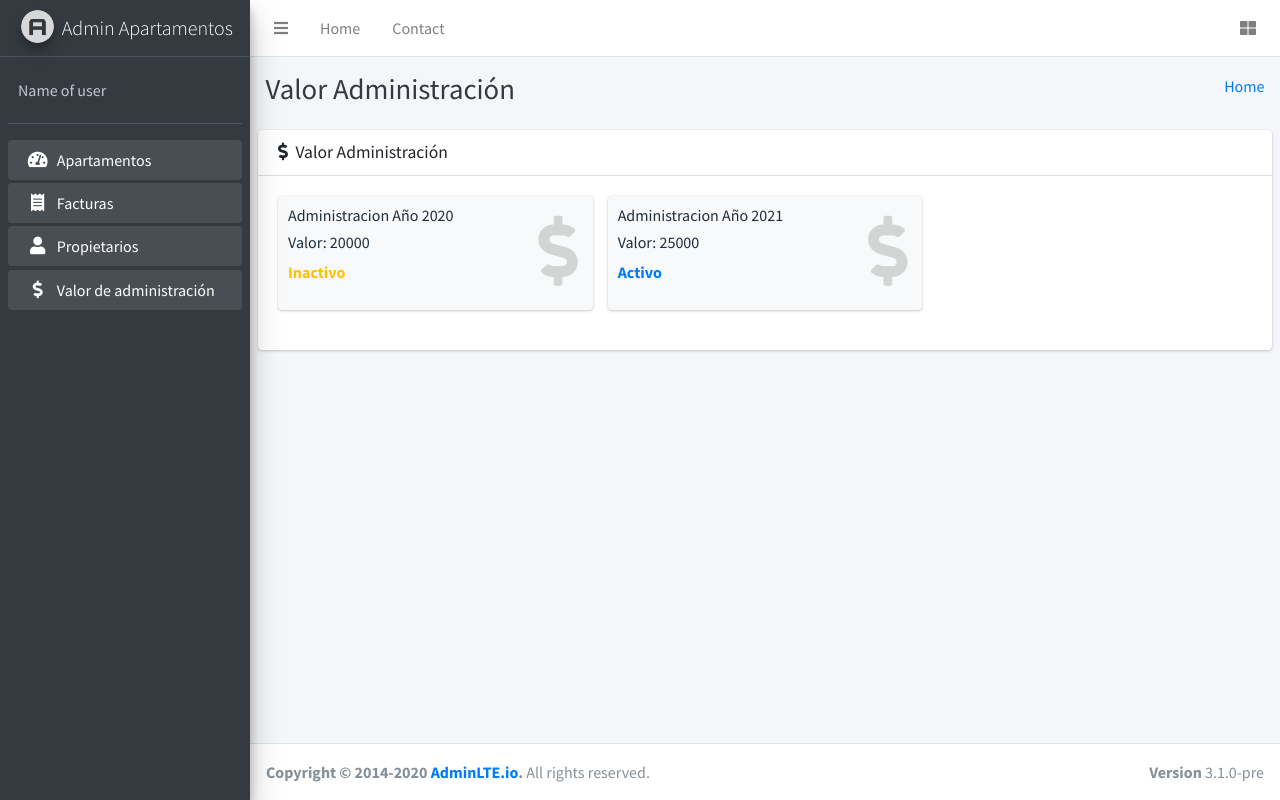
After one commit to hernanpk12/sistemaApartamentos, a PHP site: page /administracion.php in a window 1280 px wide. The commit adds this page. Run offline with PHP 8.4, Linux system fonts and the light colour scheme; data comes from the database, SQL or seed files in the repository; some libraries are stand-ins or nearby versions.

Commit message:
se finaliza el modulo de propietarios y valor de la administracion

```diff
--- /dev/null
+++ b/administracion.php
@@ -0,0 +1,113 @@
+<?php require_once('layouts/header.php')?>
+  <?php require_once('model/DB.php');
+
+    $db = new DB();
+    $db->conectarDB();
+    $sql = 'SELECT*FROM administracion';
+    $valor_Administracion = $db->getData($sql);
+    $sqlFecha = 'select DATEDIFF(now(),fecha_creacion) as fecha  FROM administracion where estado=1';
+    $fecha_activo = $db->getData($sqlFecha);
+    $activo=isset($fecha_activo[0]['fecha'])&&$fecha_activo[0]['fecha']>=365?1:0;
+
+  ?>
+  <!-- Content Wrapper. Contains page content -->
+  <div class="content-wrapper">
+    <div class="content-header">
+      <div class="container-fluid">
+        <div class="row mb-2">
+          <div class="col-sm-6">
+            <h1 class="m-0 text-dark">Valor Administración</h1>
+          </div><!-- /.col -->
+          <div class="col-sm-6">
+            <ol class="breadcrumb float-sm-right">
+              <li class="breadcrumb-item"><a href="#">Home</a></li>
+              <!-- <li class="breadcrumb-item active">Dashboard v1</li> -->
+            </ol>
+          </div><!-- /.col -->
+        </div><!-- /.row -->
+      </div><!-- /.container-fluid -->
+    </div>
+    <!-- /.content-header -->
+    <!-- Main content -->
+    <section class="content">
+
+    <div class="card">
+        <div class="card-header">
+            <h3 class="card-title">
+            <i class="fas fa-dollar-sign mr-1"></i>
+            Valor Administración
+            </h3>
+            <div class="card-tools">
+            <ul class="nav nav-pills ml-auto">
+                <li class="nav-item">
+                    <?php if($activo):?>
+                        <button class="btn btn-info" data-toggle="modal" data-target="#modal-add"><i class="fas fa-dollar-sign"></i> Actualizar Valor Administración</button>
+                    <?php endif;?>
+                </li>
+            </ul>
+            </div>
+        </div><!-- /.card-header -->
+        <div class="card-body">
+            <div class="row">
+                <?php foreach($valor_Administracion as $administracion):?>
+                    <div class="col-lg-4 col-6">
+                        <!-- small box -->
+                        <div class="small-box bg-light">
+                            <div class="inner">
+                                <p class="h4">Administracion Año <?php $año=explode('-',$administracion['fecha_creacion']);
+                                                                    echo($año[0]); ?></p>
+                                <p class="h4"> Valor: <?php echo($administracion['costo_administracion']) ?></p>
+                                <p>
+                                    <?php
+                                        if($administracion['estado']==0){
+                                            echo("<span class='text-warning font-weight-bold'>Inactivo</span><br>");
+                                        }else if($administracion['estado']==1){
+                                            echo("<span class='text-primary font-weight-bold'>Activo</span><br>");
+                                        }
+                                    ?>
+                                </p>
+                            </div>
+                            <div class="icon">
+                                <i class="fas fa-dollar-sign"></i>
+                            </div>
+                        </div>
+                    </div>
+                <?php endforeach;?>
+            </div>
+        </div><!-- /.card-body -->
+    </div>
+    </section>
+    <!-- /.content -->
+  </div>
+  <!-- /.content-wrapper -->
+
+  <?php require_once('layouts/footer.php');?>
+
+<div class="modal fade" id="modal-add">
+    <div class="modal-dialog ">
+        <div class="modal-content">
+            <div class="modal-header">
+                <h4 class="modal-title">Añadir Apartamento</h4>
+                <button type="button" class="close" data-dismiss="modal" aria-label="Close">
+                    <span aria-hidden="true">&times;</span>
+                </button>
+            </div>
+            <form action="controller/addAdministracion.php" method="POST">
+                <div class="modal-body">
+                    <div class="row">
+                        <div class="col-sm-12">
+                            <label for="cuotaInput" class="form-label">Nuevo valor de la cuota de administración:</label>
+                            <input type="number" class="form-control" id="cuotaInput" name="cuotaInput" min="<?php print_r(end($valor_Administracion)['costo_administracion'])?>" required>
+                        </div>
+                    </div>
+                </div>
+                <div class="modal-footer justify-content-between">
+                    <button type="button" class="btn btn-default" data-dismiss="modal">Cerrar</button>
+                    <button type="submit" class="btn btn-primary" name='add'>Guardar</button>
+                </div>
+            </form>
+        </div>
+        <!-- /.modal-content -->
+    </div>
+<!-- /.modal-dialog -->
+</div>
--- a/index.php
+++ b/index.php
@@ -48,9 +48,9 @@
               $db1=new Db();
               $db1->conectarDB();
               $id_apartment = $apartment['id_apartamento'];
-              $sql = "select P.email,P.nombre,A.id_apartamento,A.valor_cuota,A.numero_apartamento,A.numero_personas
+              $sql = "SELECT P.email,P.nombre,A.id_apartamento,A.valor_cuota,A.numero_apartamento,A.numero_personas
               ,f.id_factura,f.total,f.mora,f.fecha_creacion
-              from factura F inner join apartamentos A on A.id_apartamento=F.id_apartamento inner join apartamento_usuario AU on AU.id_apartamento=A.id_apartamento inner join propietarios P on P.id_usuario=AU.id_usuario where A.id_apartamento={$id_apartment}";
+              FROM factura F INNER JOIN apartamentos A ON A.id_apartamento=F.id_apartamento INNER JOIN apartamento_usuario AU ON AU.id_apartamento=A.id_apartamento INNER JOIN propietarios P ON P.id_usuario=AU.id_usuario where A.id_apartamento={$id_apartment}";
               $facturas = $db1->getData($sql);
               $jsonFacturas = json_encode ((array) $facturas);
               $jsonApartamentos = json_encode((array) $apartment);
@@ -105,7 +105,7 @@
           <div class="modal-body">
               <div class="row">
                 <div class="col-sm-12 col-md-6">
-                  <label for="cuotaInput" class="form-label">Numero del apartamento</label>
+                  <label for="numeroApartamentoInput" class="form-label">Numero del apartamento</label>
                   <input type="text" class="form-control" id="numeroApartamentoInput" name="numeroApartamento" required>
                 </div>
                 <div class="col-sm-12 col-md-6">
--- a/layouts/header.php
+++ b/layouts/header.php
@@ -107,7 +107,7 @@
             </a>
           </li>
           <li class="nav-item menu-open">
-            <a href="facturas.php" class="nav-link">
+            <a href="administracion.php" class="nav-link">
               <i class="nav-icon fas fa-dollar-sign"></i>
               <p>
                 Valor de administración
--- a/statics/js/index.js
+++ b/statics/js/index.js
@@ -45,8 +45,6 @@ const detailApartment= (apartments,billing)=>{
             </div>`;
             facturas.innerHTML+=template
     });
-    console.log(apartments);
-    console.log(billing);
     idApartamento.value=apartments.id_apartamento;
     cuota.value=apartments.valor_cuota;
     personas.value=apartments.numero_personas;
@@ -102,7 +100,7 @@ const detailPropietario=(apartments,propietario)=>{
                         <p>
                             ${estado}
                             <br>
-                            Habitado: <?php echo($apartment['numero_personas']);?> personas
+                            Habitado: ${element.numero_personas} personas
                             <br>
                             Cuota: <?php echo($apartment['valor_cuota']);?>$
                         </p>
@@ -110,7 +108,6 @@ const detailPropietario=(apartments,propietario)=>{
                         <div class="icon">
                         <i class="fas fa-building"></i>
                         </div>
-                        <a href="#" class="small-box-footer">mas información<i class="fas fa-arrow-circle-right"></i></a>
                     </div>
                 </div>`;
             sectionApartments.innerHTML+=template
@@ -118,8 +115,6 @@ const detailPropietario=(apartments,propietario)=>{
     btnNotificacion.onclick=(e)=>{
         let emailEnvio =document.getElementById('emailNotificacion');
         let nameEnvio =document.getElementById('name');
-        // console.log(emailEnvio);
-        // console.log(nameEnvio);
         emailEnvio.value=propietario.email;
         nameEnvio.value=propietario.nombre;
     };
```
Also changed, not shown: DBTesting/sistemaapartamentos.sql (renamed from DBTesting/sistemaapartamentos (1).sql, +19 -19 lines), controller/addAdministracion.php (added, +21 -0 lines), controller/updatePropietario.php (added, +20 -0 lines), propietarios.php (+33 -4 lines).
